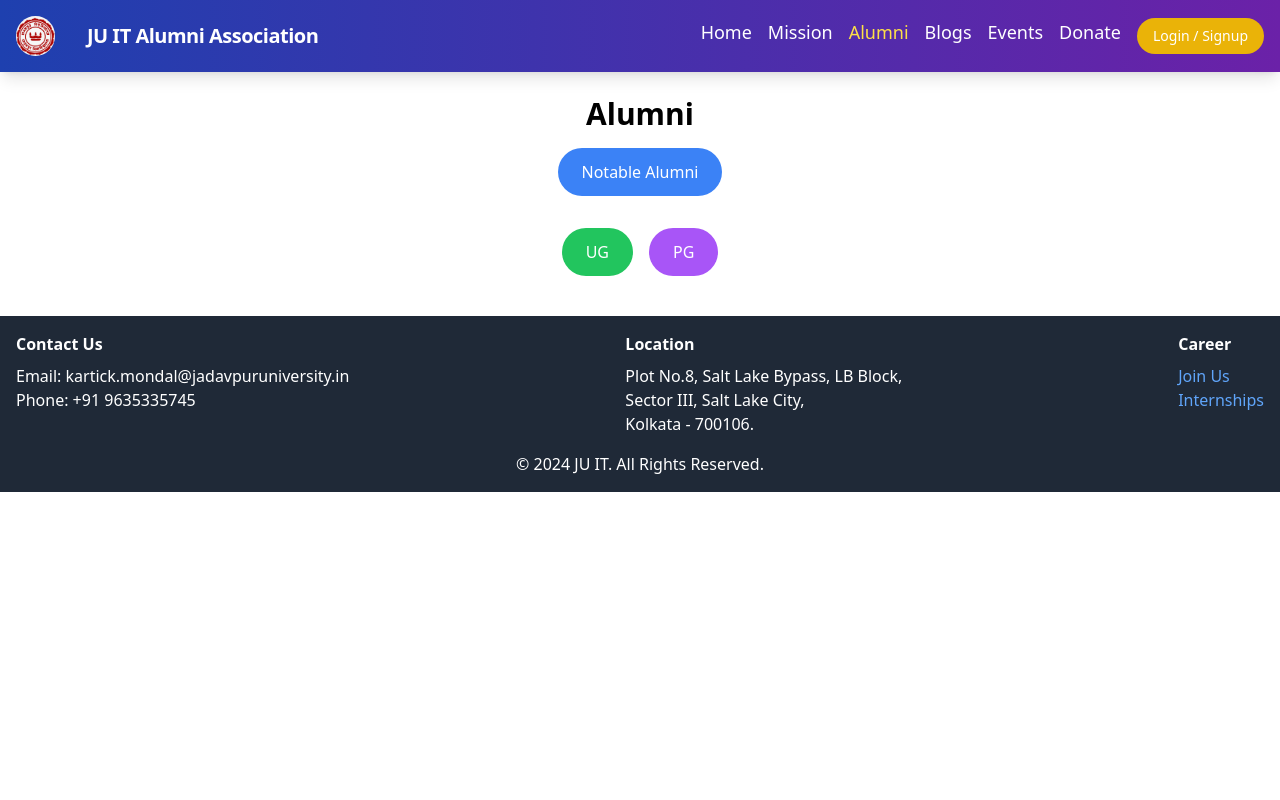
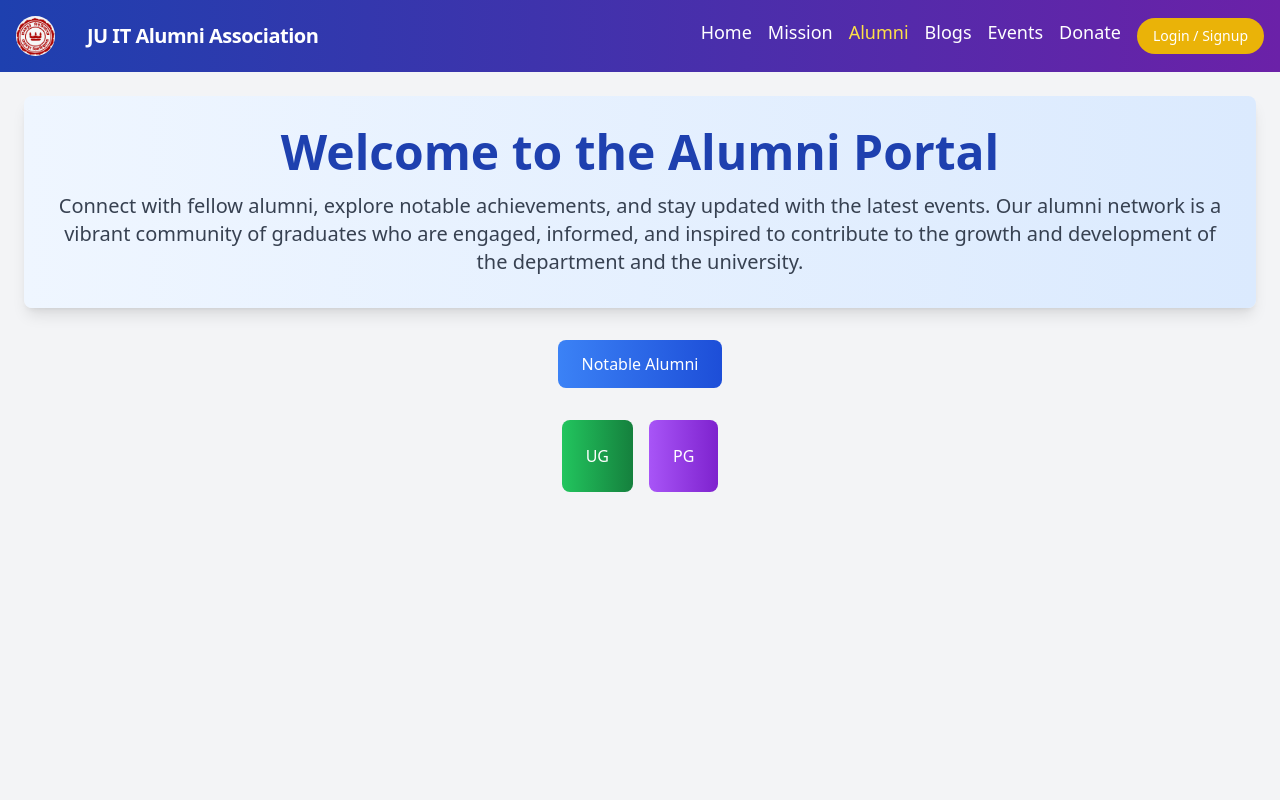
Before and after one commit to Sohamsaha2002/ju-it-alumni-host, a React (Create React App) app in the folder client/: page /alumni in a window 1280 px wide. Shown: the top 800 px of the page. Built offline with nearby package versions, Linux system fonts and the light colour scheme.

Commit message:
Appearance of alumni page changed

```diff
--- /dev/null
+++ b/client/public/assets/student_details/2019-2023.json
@@ -0,0 +1 @@
+[ { "name": "Emily Clark", "rollNo": "2020UG006" }, { "name": "Michael Scott", "rollNo": "2020UG007" }, { "name": "Sarah Lee", "rollNo": "2020UG008" }, { "name": "David Kim", "rollNo": "2020UG009" }, { "name": "Laura Wilson", "rollNo": "2020UG010" } ]
--- /dev/null
+++ b/client/public/assets/student_details/2022-2024.json
@@ -0,0 +1 @@
+[ { "name": "Isabella Moore", "rollNo": "2020UG016" }, { "name": "Alexander White", "rollNo": "2020UG017" }, { "name": "Mia Thompson", "rollNo": "2020UG018" }, { "name": "William Garcia", "rollNo": "2020UG019" }, { "name": "Ava Martinez", "rollNo": "2020UG020" } ]
--- a/client/src/components/Alumni.jsx
+++ b/client/src/components/Alumni.jsx
@@ -15,13 +15,18 @@ const Alumni = () => {
   };
 
   return (
-    <div className="p-6">
-      <h1 className="text-3xl font-bold mb-4 text-center">Alumni</h1>
+    <div className="p-6 bg-gray-100 min-h-screen">
+      <section className="mb-8 p-4 md:p-8 bg-gradient-to-r from-blue-50 to-blue-100 rounded-lg shadow-lg hover:shadow-xl transition-shadow duration-300">
+        <h1 className="text-4xl md:text-5xl font-bold mb-4 text-center text-blue-800">Welcome to the Alumni Portal</h1>
+        <p className="text-lg md:text-xl text-gray-700 leading-relaxed text-center">
+          Connect with fellow alumni, explore notable achievements, and stay updated with the latest events. Our alumni network is a vibrant community of graduates who are engaged, informed, and inspired to contribute to the growth and development of the department and the university.
+        </p>
+      </section>
 
       <div className="mb-8 text-center">
         <button
           onClick={() => setShowAchievements(!showAchievements)}
-          className="text-white bg-blue-500 px-6 py-3 rounded-full hover:bg-blue-600 transition duration-300"
+          className="text-white bg-gradient-to-r from-blue-500 to-blue-700 px-6 py-3 rounded-lg hover:shadow-xl transition duration-300 transform hover:scale-105 mx-2"
         >
           Notable Alumni
         </button>
@@ -31,13 +36,13 @@ const Alumni = () => {
       <div className="flex justify-center space-x-4 mb-4">
         <button
           onClick={() => { setShowUG(!showUG); setShowPG(false); }}
-          className="text-white bg-green-500 px-6 py-3 rounded-full hover:bg-green-600 transition duration-300"
+          className="text-white bg-gradient-to-r from-green-500 to-green-700 px-6 py-6 rounded-lg hover:shadow-xl transition duration-300 transform hover:scale-105"
         >
           UG
         </button>
         <button
           onClick={() => { setShowPG(!showPG); setShowUG(false); }}
-          className="text-white bg-purple-500 px-6 py-3 rounded-full hover:bg-purple-600 transition duration-300"
+          className="text-white bg-gradient-to-r from-purple-500 to-purple-700 px-6 py-6 rounded-lg hover:shadow-xl transition duration-300 transform hover:scale-105"
         >
           PG
         </button>
```
